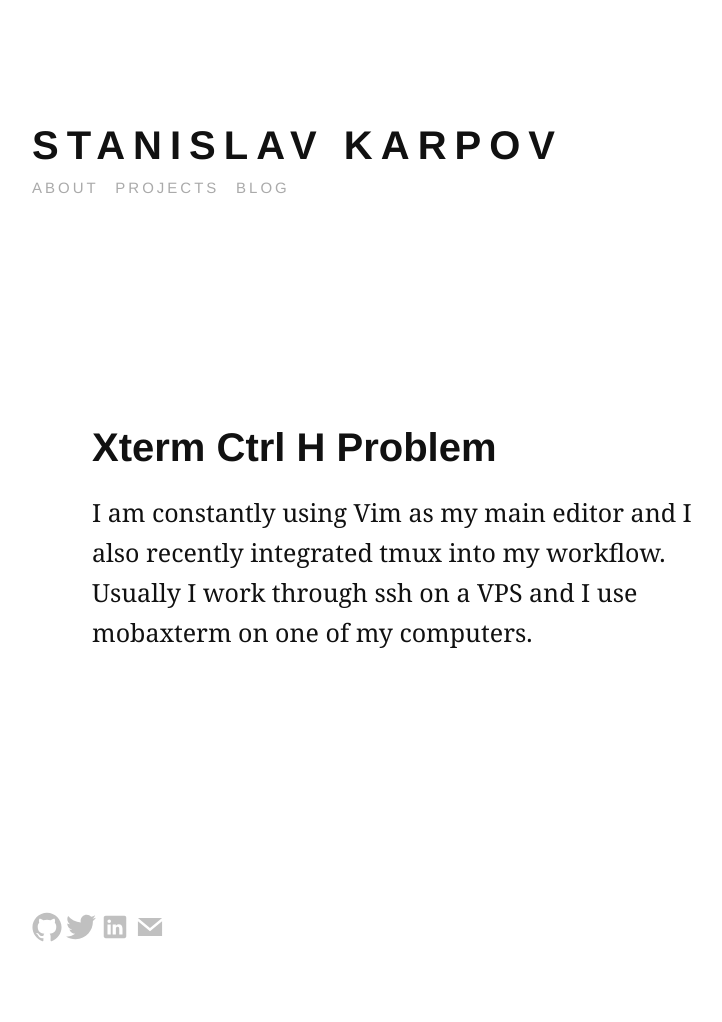
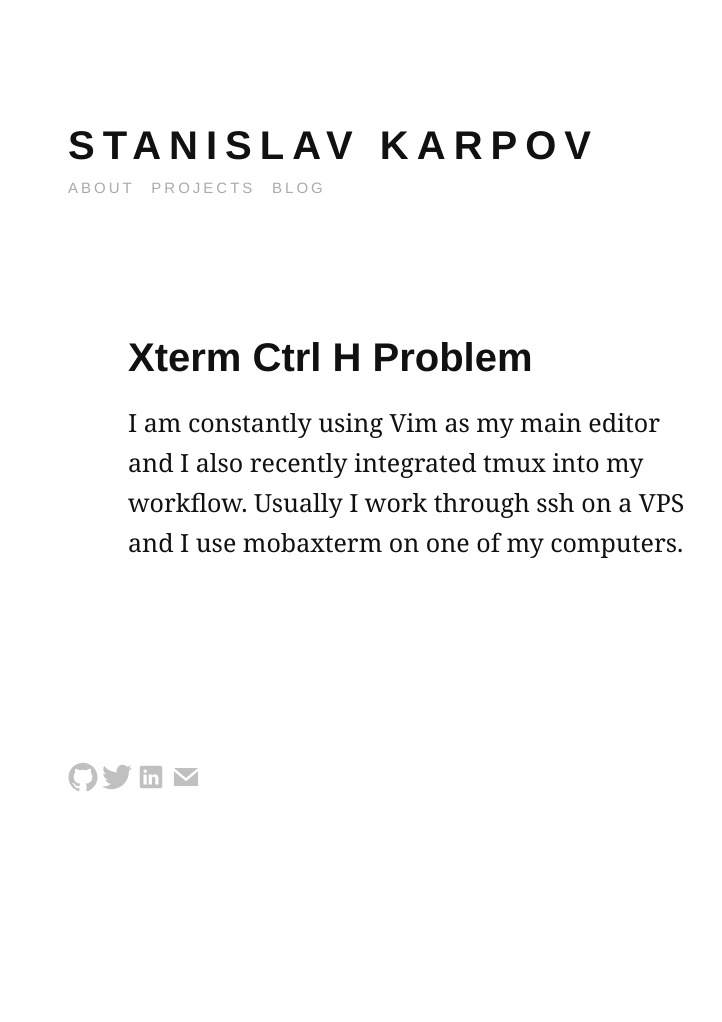
Before and after one commit to staskjs/staskjs.github.io, a Jekyll site: the page built from blog.html, in a window 1280 px wide. Shown: the whole page, without its empty margins (188-910 px from the left). Built offline with Jekyll 4.4.1, drawn with Linux system fonts in a browser that asks for light colours; after the commit the page ends 900 px from its top, so only the background shows below that.

Commit message:
make better display on mobile

```diff
--- a/_layouts/default.html
+++ b/_layouts/default.html
@@ -7,7 +7,7 @@
 
   {% include header.html %}
 
-  <div class="container py4">
+  <div class="container py2">
     <div class="w75-m h3">
       {% if page.collection == 'posts' %}
       <h1>{{ page.title }}</h1>
--- a/_sass/_style.scss
+++ b/_sass/_style.scss
@@ -165,6 +165,10 @@ h6 {
     letter-spacing: .2em
 }
 
+.mt0 {
+    margin-top: 0
+}
+
 .mb0 {
     margin-bottom: 0
 }
@@ -225,7 +229,7 @@ h6 {
 }
 
 .container {
-    max-width: 64em;
+    /*max-width: 64em;*/
     margin-left: auto;
     margin-right: auto
 }
@@ -594,6 +598,9 @@ html {
     html {
         font-size: 20px
     }
+    .container {
+        width: 90%;
+    }
 }
 
 p {
@@ -615,7 +622,7 @@ pre>code {
 }
 
 .container {
-    width: 42rem;
+    width: 60%;
 }
 
 .no-underline,
--- a/blog.html
+++ b/blog.html
@@ -7,7 +7,7 @@ published: true
 <div class="mt1">
   {% for post in site.posts %}
     <a href="{{ post.url | prepend: site.baseurl }}" class="no-underline">
-      <h3 class="h1 black mb0">{{ post.title }}</h3>
+      <h3 class="h1 black mb0 mt0">{{ post.title }}</h3>
     </a>
     <span class="h6 gray">{{ port.date | date: "%b %-d, %Y" }}</span>
     <p class="h3 mt2">{{ post.excerpt }}</p>
```
Also changed, not shown: Gemfile.lock.
